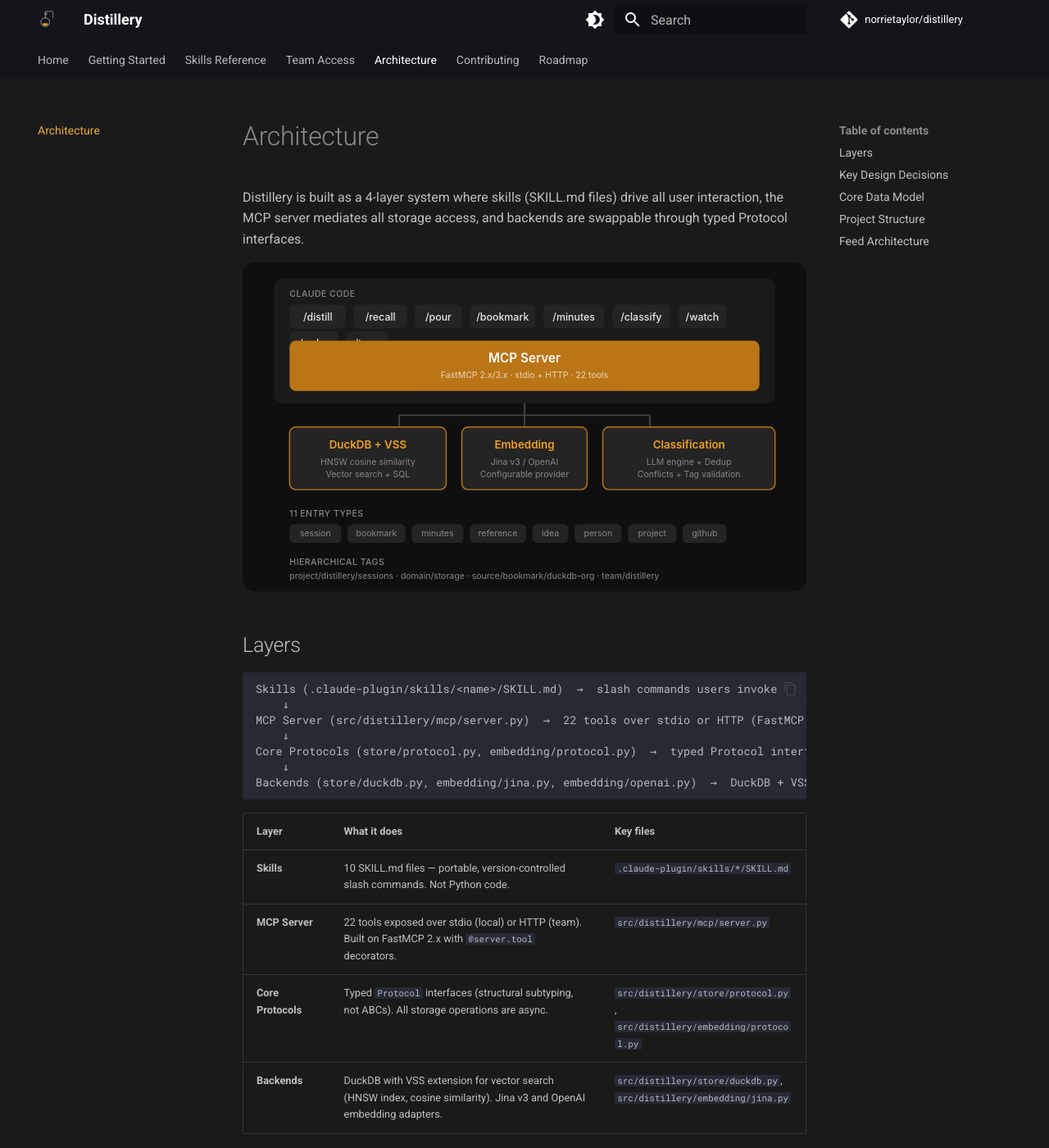
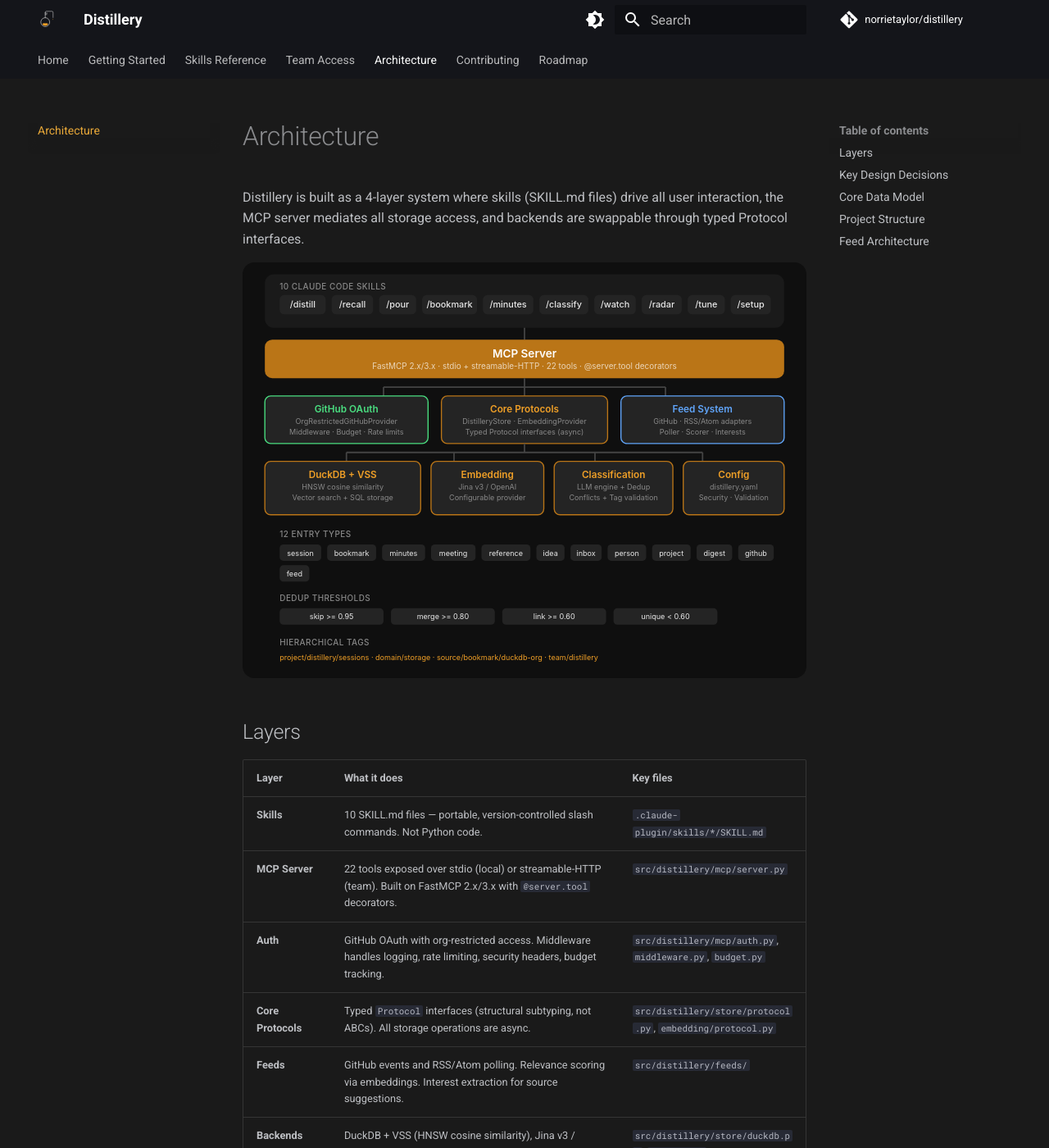
Before and after one commit to norrietaylor/distillery, an MkDocs documentation site: the page built from docs/architecture.md, in a window 1280 px wide and 1400 px high. Shown: the whole window at 82% size. Built offline with MkDocs 1.6.1 and Material for MkDocs 9.7.7, drawn with Linux system fonts in a browser that asks for light colours; comment, search, counter and statistics services are not loaded; some of the changed text lies outside the part shown.

````diff
--- a/docs/architecture.md
+++ b/docs/architecture.md
@@ -3,86 +3,148 @@
 Distillery is built as a 4-layer system where skills (SKILL.md files) drive all user interaction, the MCP server mediates all storage access, and backends are swappable through typed Protocol interfaces.
 
 <div markdown="0">
-<svg xmlns="http://www.w3.org/2000/svg" viewBox="0 0 720 420" font-family="Inter, -apple-system, system-ui, sans-serif" style="max-width: 720px; width: 100%; height: auto;">
+<svg xmlns="http://www.w3.org/2000/svg" viewBox="0 0 760 560" font-family="Inter, -apple-system, system-ui, sans-serif" style="max-width: 760px; width: 100%; height: auto;">
   <defs>
     <style>
-      .layer-bg { fill: #1a1a1a; }
-      .layer-label { fill: #888; font-size: 11px; font-weight: 500; letter-spacing: 0.5px; text-transform: uppercase; }
-      .skill { fill: #242424; }
-      .skill-text { fill: #e8e8e8; font-size: 13px; font-weight: 500; }
-      .mcp-bg { fill: #BA7517; }
-      .mcp-title { fill: #fff; font-size: 16px; font-weight: 600; }
-      .mcp-sub { fill: rgba(255,255,255,0.7); font-size: 11px; }
-      .backend-bg { fill: #242424; stroke: #BA7517; stroke-width: 1.5; }
-      .backend-title { fill: #EF9F27; font-size: 14px; font-weight: 600; }
-      .backend-sub { fill: #888; font-size: 11px; }
-      .connector { stroke: #444; stroke-width: 2; }
+      .d-bg { fill: #0f0f0f; }
+      .d-layer { fill: #1a1a1a; }
+      .d-label { fill: #888; font-size: 11px; font-weight: 500; letter-spacing: 0.5px; text-transform: uppercase; }
+      .d-pill { fill: #242424; }
+      .d-pill-text { fill: #e8e8e8; font-size: 12px; font-weight: 500; }
+      .d-amber-bg { fill: #BA7517; }
+      .d-amber-text { fill: #EF9F27; }
+      .d-white { fill: #fff; font-size: 15px; font-weight: 600; }
+      .d-white-sub { fill: rgba(255,255,255,0.7); font-size: 11px; }
+      .d-box { fill: #242424; stroke: #BA7517; stroke-width: 1.5; }
+      .d-box-title { fill: #EF9F27; font-size: 13px; font-weight: 600; }
+      .d-box-sub { fill: #888; font-size: 10px; }
+      .d-line { stroke: #444; stroke-width: 2; }
+      .d-auth { fill: #242424; stroke: #4ade80; stroke-width: 1.5; }
+      .d-auth-title { fill: #4ade80; font-size: 13px; font-weight: 600; }
+      .d-feed { fill: #242424; stroke: #60a5fa; stroke-width: 1.5; }
+      .d-feed-title { fill: #60a5fa; font-size: 13px; font-weight: 600; }
+      .d-type-text { fill: #e8e8e8; font-size: 10px; }
+      .d-tag-text { fill: #EF9F27; font-size: 10px; }
     </style>
   </defs>
-  <rect width="720" height="420" fill="#0f0f0f" rx="16"/>
-  <rect class="layer-bg" x="40" y="20" width="640" height="160" rx="12"/>
-  <text class="layer-label" x="60" y="44">Claude Code</text>
-  <rect class="skill" x="60" y="54" width="72" height="30" rx="6"/><text class="skill-text" x="96" y="74" text-anchor="middle">/distill</text>
-  <rect class="skill" x="142" y="54" width="68" height="30" rx="6"/><text class="skill-text" x="176" y="74" text-anchor="middle">/recall</text>
-  <rect class="skill" x="220" y="54" width="60" height="30" rx="6"/><text class="skill-text" x="250" y="74" text-anchor="middle">/pour</text>
-  <rect class="skill" x="290" y="54" width="84" height="30" rx="6"/><text class="skill-text" x="332" y="74" text-anchor="middle">/bookmark</text>
-  <rect class="skill" x="384" y="54" width="78" height="30" rx="6"/><text class="skill-text" x="423" y="74" text-anchor="middle">/minutes</text>
-  <rect class="skill" x="472" y="54" width="74" height="30" rx="6"/><text class="skill-text" x="509" y="74" text-anchor="middle">/classify</text>
-  <rect class="skill" x="556" y="54" width="62" height="30" rx="6"/><text class="skill-text" x="587" y="74" text-anchor="middle">/watch</text>
-  <rect class="skill" x="60" y="88" width="62" height="30" rx="6"/><text class="skill-text" x="91" y="108" text-anchor="middle" font-size="11">/radar</text>
-  <rect class="skill" x="132" y="88" width="54" height="30" rx="6"/><text class="skill-text" x="159" y="108" text-anchor="middle" font-size="11">/tune</text>
-  <rect class="mcp-bg" x="60" y="100" width="600" height="64" rx="8"/>
-  <text class="mcp-title" x="360" y="128" text-anchor="middle">MCP Server</text>
-  <text class="mcp-sub" x="360" y="148" text-anchor="middle">FastMCP 2.x/3.x  ·  stdio + HTTP  ·  22 tools</text>
-  <line class="connector" x1="360" y1="180" x2="360" y2="195"/>
-  <line class="connector" x1="200" y1="195" x2="520" y2="195"/>
-  <line class="connector" x1="200" y1="195" x2="200" y2="210"/>
-  <line class="connector" x1="360" y1="195" x2="360" y2="210"/>
-  <line class="connector" x1="520" y1="195" x2="520" y2="210"/>
-  <rect class="backend-bg" x="60" y="210" width="200" height="80" rx="8"/>
-  <text class="backend-title" x="160" y="238" text-anchor="middle">DuckDB + VSS</text>
-  <text class="backend-sub" x="160" y="258" text-anchor="middle">HNSW cosine similarity</text>
-  <text class="backend-sub" x="160" y="274" text-anchor="middle">Vector search + SQL</text>
-  <rect class="backend-bg" x="280" y="210" width="160" height="80" rx="8"/>
-  <text class="backend-title" x="360" y="238" text-anchor="middle">Embedding</text>
-  <text class="backend-sub" x="360" y="258" text-anchor="middle">Jina v3 / OpenAI</text>
-  <text class="backend-sub" x="360" y="274" text-anchor="middle">Configurable provider</text>
-  <rect class="backend-bg" x="460" y="210" width="220" height="80" rx="8"/>
-  <text class="backend-title" x="570" y="238" text-anchor="middle">Classification</text>
-  <text class="backend-sub" x="570" y="258" text-anchor="middle">LLM engine + Dedup</text>
-  <text class="backend-sub" x="570" y="274" text-anchor="middle">Conflicts + Tag validation</text>
-  <text class="layer-label" x="60" y="324">11 Entry Types</text>
-  <rect class="skill" x="60" y="334" width="66" height="24" rx="6"/><text class="backend-sub" x="93" y="350" text-anchor="middle" fill="#e8e8e8">session</text>
-  <rect class="skill" x="134" y="334" width="74" height="24" rx="6"/><text class="backend-sub" x="171" y="350" text-anchor="middle" fill="#e8e8e8">bookmark</text>
-  <rect class="skill" x="216" y="334" width="66" height="24" rx="6"/><text class="backend-sub" x="249" y="350" text-anchor="middle" fill="#e8e8e8">minutes</text>
-  <rect class="skill" x="290" y="334" width="72" height="24" rx="6"/><text class="backend-sub" x="326" y="350" text-anchor="middle" fill="#e8e8e8">reference</text>
-  <rect class="skill" x="370" y="334" width="46" height="24" rx="6"/><text class="backend-sub" x="393" y="350" text-anchor="middle" fill="#e8e8e8">idea</text>
-  <rect class="skill" x="424" y="334" width="60" height="24" rx="6"/><text class="backend-sub" x="454" y="350" text-anchor="middle" fill="#e8e8e8">person</text>
-  <rect class="skill" x="492" y="334" width="62" height="24" rx="6"/><text class="backend-sub" x="523" y="350" text-anchor="middle" fill="#e8e8e8">project</text>
-  <rect class="skill" x="562" y="334" width="56" height="24" rx="6"/><text class="backend-sub" x="590" y="350" text-anchor="middle" fill="#e8e8e8">github</text>
-  <text class="layer-label" x="60" y="386">Hierarchical Tags</text>
-  <text class="backend-sub" x="60" y="404" fill="#EF9F27">project/distillery/sessions  ·  domain/storage  ·  source/bookmark/duckdb-org  ·  team/distillery</text>
+
+  <!-- Background -->
+  <rect class="d-bg" width="760" height="560" rx="16"/>
+
+  <!-- Layer 1: Skills -->
+  <rect class="d-layer" x="30" y="16" width="700" height="72" rx="12"/>
+  <text class="d-label" x="50" y="36">10 Claude Code Skills</text>
+  <rect class="d-pill" x="50" y="44" width="62" height="26" rx="6"/><text class="d-pill-text" x="81" y="61" text-anchor="middle">/distill</text>
+  <rect class="d-pill" x="120" y="44" width="56" height="26" rx="6"/><text class="d-pill-text" x="148" y="61" text-anchor="middle">/recall</text>
+  <rect class="d-pill" x="184" y="44" width="50" height="26" rx="6"/><text class="d-pill-text" x="209" y="61" text-anchor="middle">/pour</text>
+  <rect class="d-pill" x="242" y="44" width="74" height="26" rx="6"/><text class="d-pill-text" x="279" y="61" text-anchor="middle">/bookmark</text>
+  <rect class="d-pill" x="324" y="44" width="68" height="26" rx="6"/><text class="d-pill-text" x="358" y="61" text-anchor="middle">/minutes</text>
+  <rect class="d-pill" x="400" y="44" width="66" height="26" rx="6"/><text class="d-pill-text" x="433" y="61" text-anchor="middle">/classify</text>
+  <rect class="d-pill" x="474" y="44" width="56" height="26" rx="6"/><text class="d-pill-text" x="502" y="61" text-anchor="middle">/watch</text>
+  <rect class="d-pill" x="538" y="44" width="54" height="26" rx="6"/><text class="d-pill-text" x="565" y="61" text-anchor="middle">/radar</text>
+  <rect class="d-pill" x="600" y="44" width="50" height="26" rx="6"/><text class="d-pill-text" x="625" y="61" text-anchor="middle">/tune</text>
+  <rect class="d-pill" x="658" y="44" width="54" height="26" rx="6"/><text class="d-pill-text" x="685" y="61" text-anchor="middle">/setup</text>
+
+  <!-- Connector -->
+  <line class="d-line" x1="380" y1="88" x2="380" y2="104"/>
+
+  <!-- Layer 2: MCP Server -->
+  <rect class="d-amber-bg" x="30" y="104" width="700" height="52" rx="10"/>
+  <text class="d-white" x="380" y="128" text-anchor="middle">MCP Server</text>
+  <text class="d-white-sub" x="380" y="144" text-anchor="middle">FastMCP 2.x/3.x  ·  stdio + streamable-HTTP  ·  22 tools  ·  @server.tool decorators</text>
+
+  <!-- Connector: MCP to Auth + Protocols -->
+  <line class="d-line" x1="380" y1="156" x2="380" y2="168"/>
+  <line class="d-line" x1="190" y1="168" x2="570" y2="168"/>
+  <line class="d-line" x1="190" y1="168" x2="190" y2="180"/>
+  <line class="d-line" x1="380" y1="168" x2="380" y2="180"/>
+  <line class="d-line" x1="570" y1="168" x2="570" y2="180"/>
+
+  <!-- Layer 3a: Auth -->
+  <rect class="d-auth" x="30" y="180" width="220" height="64" rx="8"/>
+  <text class="d-auth-title" x="140" y="202" text-anchor="middle">GitHub OAuth</text>
+  <text class="d-box-sub" x="140" y="218" text-anchor="middle">OrgRestrictedGitHubProvider</text>
+  <text class="d-box-sub" x="140" y="232" text-anchor="middle">Middleware · Budget · Rate limits</text>
+
+  <!-- Layer 3b: Core Protocols -->
+  <rect class="d-box" x="268" y="180" width="224" height="64" rx="8"/>
+  <text class="d-box-title" x="380" y="202" text-anchor="middle">Core Protocols</text>
+  <text class="d-box-sub" x="380" y="218" text-anchor="middle">DistilleryStore · EmbeddingProvider</text>
+  <text class="d-box-sub" x="380" y="232" text-anchor="middle">Typed Protocol interfaces (async)</text>
+
+  <!-- Layer 3c: Feeds -->
+  <rect class="d-feed" x="510" y="180" width="220" height="64" rx="8"/>
+  <text class="d-feed-title" x="620" y="202" text-anchor="middle">Feed System</text>
+  <text class="d-box-sub" x="620" y="218" text-anchor="middle">GitHub · RSS/Atom adapters</text>
+  <text class="d-box-sub" x="620" y="232" text-anchor="middle">Poller · Scorer · Interests</text>
+
+  <!-- Connector: Protocols to Backends -->
+  <line class="d-line" x1="380" y1="244" x2="380" y2="256"/>
+  <line class="d-line" x1="140" y1="256" x2="620" y2="256"/>
+  <line class="d-line" x1="140" y1="256" x2="140" y2="268"/>
+  <line class="d-line" x1="285" y1="256" x2="285" y2="268"/>
+  <line class="d-line" x1="475" y1="256" x2="475" y2="268"/>
+  <line class="d-line" x1="620" y1="256" x2="620" y2="268"/>
+
+  <!-- Layer 4: Backends -->
+  <rect class="d-box" x="30" y="268" width="210" height="72" rx="8"/>
+  <text class="d-box-title" x="135" y="290" text-anchor="middle">DuckDB + VSS</text>
+  <text class="d-box-sub" x="135" y="306" text-anchor="middle">HNSW cosine similarity</text>
+  <text class="d-box-sub" x="135" y="320" text-anchor="middle">Vector search + SQL storage</text>
+
+  <rect class="d-box" x="254" y="268" width="152" height="72" rx="8"/>
+  <text class="d-box-title" x="330" y="290" text-anchor="middle">Embedding</text>
+  <text class="d-box-sub" x="330" y="306" text-anchor="middle">Jina v3 / OpenAI</text>
+  <text class="d-box-sub" x="330" y="320" text-anchor="middle">Configurable provider</text>
+
+  <rect class="d-box" x="420" y="268" width="160" height="72" rx="8"/>
+  <text class="d-box-title" x="500" y="290" text-anchor="middle">Classification</text>
+  <text class="d-box-sub" x="500" y="306" text-anchor="middle">LLM engine + Dedup</text>
+  <text class="d-box-sub" x="500" y="320" text-anchor="middle">Conflicts + Tag validation</text>
+
+  <rect class="d-box" x="594" y="268" width="136" height="72" rx="8"/>
+  <text class="d-box-title" x="662" y="290" text-anchor="middle">Config</text>
+  <text class="d-box-sub" x="662" y="306" text-anchor="middle">distillery.yaml</text>
+  <text class="d-box-sub" x="662" y="320" text-anchor="middle">Security · Validation</text>
+
+  <!-- Entry Types -->
+  <text class="d-label" x="50" y="370">12 Entry Types</text>
+  <rect class="d-pill" x="50" y="380" width="56" height="22" rx="5"/><text class="d-type-text" x="78" y="395" text-anchor="middle">session</text>
+  <rect class="d-pill" x="114" y="380" width="66" height="22" rx="5"/><text class="d-type-text" x="147" y="395" text-anchor="middle">bookmark</text>
+  <rect class="d-pill" x="188" y="380" width="58" height="22" rx="5"/><text class="d-type-text" x="217" y="395" text-anchor="middle">minutes</text>
+  <rect class="d-pill" x="254" y="380" width="60" height="22" rx="5"/><text class="d-type-text" x="284" y="395" text-anchor="middle">meeting</text>
+  <rect class="d-pill" x="322" y="380" width="66" height="22" rx="5"/><text class="d-type-text" x="355" y="395" text-anchor="middle">reference</text>
+  <rect class="d-pill" x="396" y="380" width="38" height="22" rx="5"/><text class="d-type-text" x="415" y="395" text-anchor="middle">idea</text>
+  <rect class="d-pill" x="442" y="380" width="42" height="22" rx="5"/><text class="d-type-text" x="463" y="395" text-anchor="middle">inbox</text>
+  <rect class="d-pill" x="492" y="380" width="52" height="22" rx="5"/><text class="d-type-text" x="518" y="395" text-anchor="middle">person</text>
+  <rect class="d-pill" x="552" y="380" width="52" height="22" rx="5"/><text class="d-type-text" x="578" y="395" text-anchor="middle">project</text>
+  <rect class="d-pill" x="612" y="380" width="48" height="22" rx="5"/><text class="d-type-text" x="636" y="395" text-anchor="middle">digest</text>
+  <rect class="d-pill" x="668" y="380" width="48" height="22" rx="5"/><text class="d-type-text" x="692" y="395" text-anchor="middle">github</text>
+  <rect class="d-pill" x="50" y="408" width="40" height="22" rx="5"/><text class="d-type-text" x="70" y="423" text-anchor="middle">feed</text>
+
+  <!-- Dedup Thresholds -->
+  <text class="d-label" x="50" y="456">Dedup Thresholds</text>
+  <rect class="d-pill" x="50" y="466" width="140" height="22" rx="5"/><text class="d-type-text" x="120" y="481" text-anchor="middle">skip >= 0.95</text>
+  <rect class="d-pill" x="200" y="466" width="140" height="22" rx="5"/><text class="d-type-text" x="270" y="481" text-anchor="middle">merge >= 0.80</text>
+  <rect class="d-pill" x="350" y="466" width="140" height="22" rx="5"/><text class="d-type-text" x="420" y="481" text-anchor="middle">link >= 0.60</text>
+  <rect class="d-pill" x="500" y="466" width="140" height="22" rx="5"/><text class="d-type-text" x="570" y="481" text-anchor="middle">unique &lt; 0.60</text>
+
+  <!-- Tag Namespaces -->
+  <text class="d-label" x="50" y="516">Hierarchical Tags</text>
+  <text class="d-tag-text" x="50" y="536">project/distillery/sessions  ·  domain/storage  ·  source/bookmark/duckdb-org  ·  team/distillery</text>
 </svg>
 </div>
 
 ## Layers
 
-```text
-Skills (.claude-plugin/skills/<name>/SKILL.md)  →  slash commands users invoke
-    ↓
-MCP Server (src/distillery/mcp/server.py)  →  22 tools over stdio or HTTP (FastMCP 2.x)
-    ↓
-Core Protocols (store/protocol.py, embedding/protocol.py)  →  typed Protocol interfaces
-    ↓
-Backends (store/duckdb.py, embedding/jina.py, embedding/openai.py)  →  DuckDB + VSS, embedding APIs
-```
-
 | Layer | What it does | Key files |
 |-------|-------------|-----------|
 | **Skills** | 10 SKILL.md files — portable, version-controlled slash commands. Not Python code. | `.claude-plugin/skills/*/SKILL.md` |
-| **MCP Server** | 22 tools exposed over stdio (local) or HTTP (team). Built on FastMCP 2.x with `@server.tool` decorators. | `src/distillery/mcp/server.py` |
-| **Core Protocols** | Typed `Protocol` interfaces (structural subtyping, not ABCs). All storage operations are async. | `src/distillery/store/protocol.py`, `src/distillery/embedding/protocol.py` |
-| **Backends** | DuckDB with VSS extension for vector search (HNSW index, cosine similarity). Jina v3 and OpenAI embedding adapters. | `src/distillery/store/duckdb.py`, `src/distillery/embedding/jina.py` |
+| **MCP Server** | 22 tools exposed over stdio (local) or streamable-HTTP (team). Built on FastMCP 2.x/3.x with `@server.tool` decorators. | `src/distillery/mcp/server.py` |
+| **Auth** | GitHub OAuth with org-restricted access. Middleware handles logging, rate limiting, security headers, budget tracking. | `src/distillery/mcp/auth.py`, `middleware.py`, `budget.py` |
+| **Core Protocols** | Typed `Protocol` interfaces (structural subtyping, not ABCs). All storage operations are async. | `src/distillery/store/protocol.py`, `embedding/protocol.py` |
+| **Feeds** | GitHub events and RSS/Atom polling. Relevance scoring via embeddings. Interest extraction for source suggestions. | `src/distillery/feeds/` |
+| **Backends** | DuckDB + VSS (HNSW cosine similarity), Jina v3 / OpenAI embeddings, LLM classification with dedup + conflict detection. | `src/distillery/store/duckdb.py`, `embedding/`, `classification/` |
 
 ## Key Design Decisions
 
````
Also changed, not shown: docs/home.md (+1 -1 lines), docs/assets/architecture.svg.
